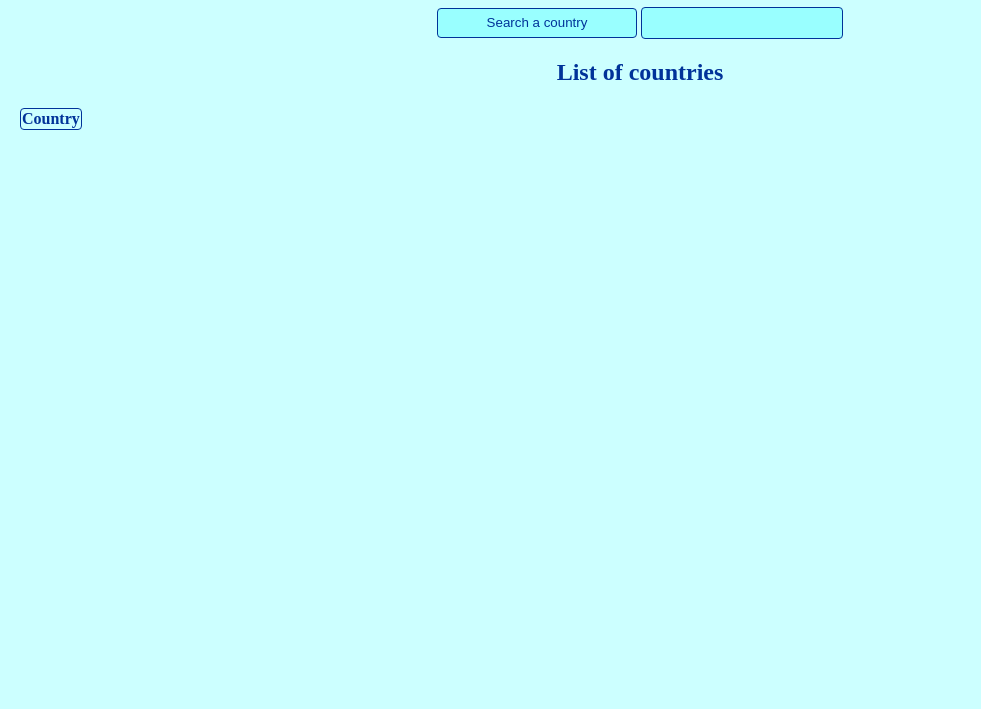
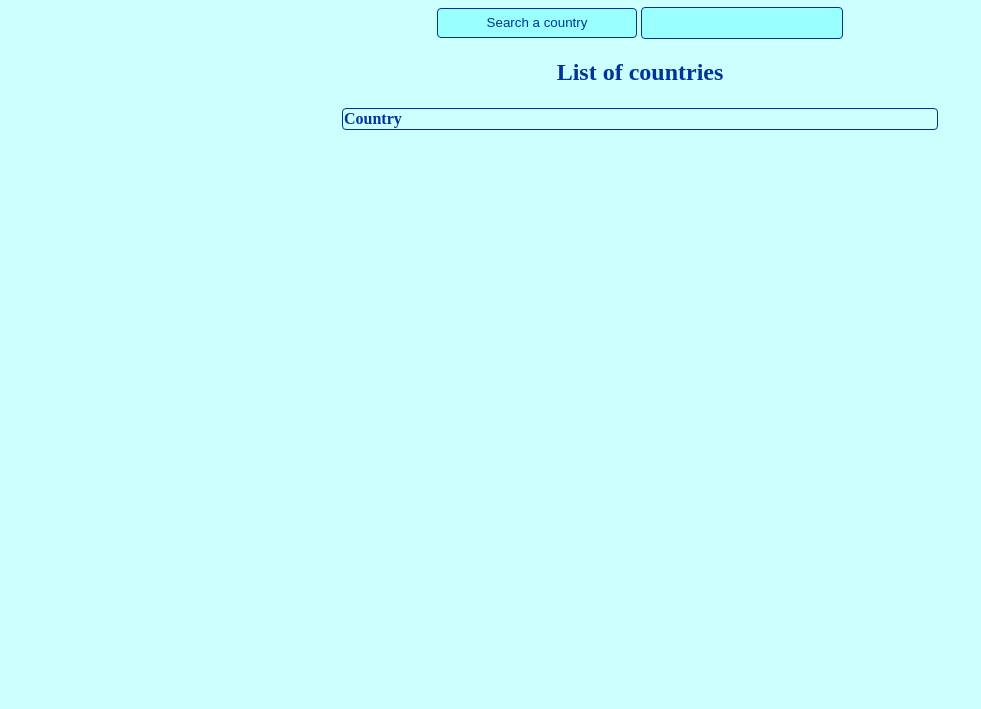
Before and after one commit to AnnaLangner/CountrySearchEngine16.6, a website: page index.html in a window 1280 px wide. Shown: the part 91-800 px from the top of the page, without its empty margins (0-981 px from the left). Drawn offline with Linux system fonts and the light colour scheme.

Commit message:
The last correction of array styles

```diff
--- a/sass/style.scss
+++ b/sass/style.scss
@@ -34,6 +34,8 @@ body {
 	}
 	.tableCountries {
 		text-align: left;
+		width: 600px;
+		margin: 0 auto;
 
 		th {
 			border: 1px solid #003399;
```
Also changed, not shown: css/style.css.
